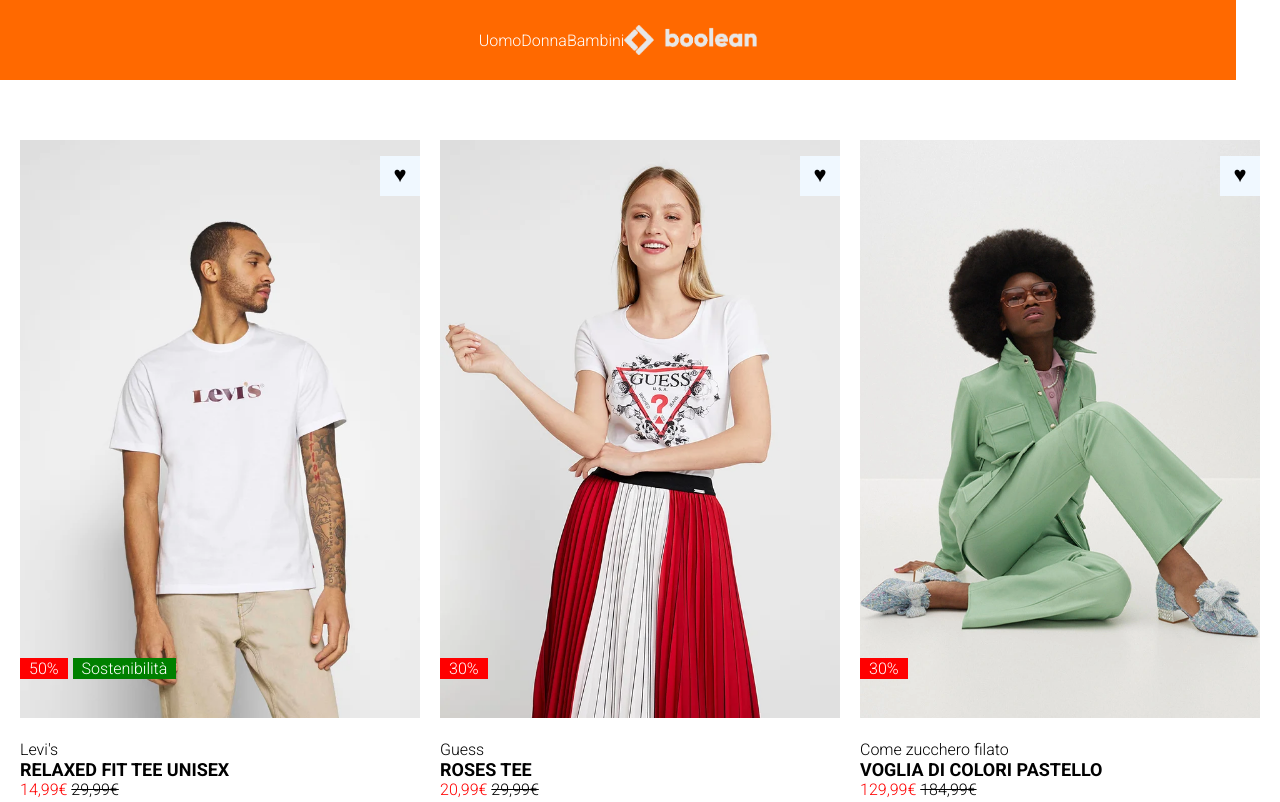
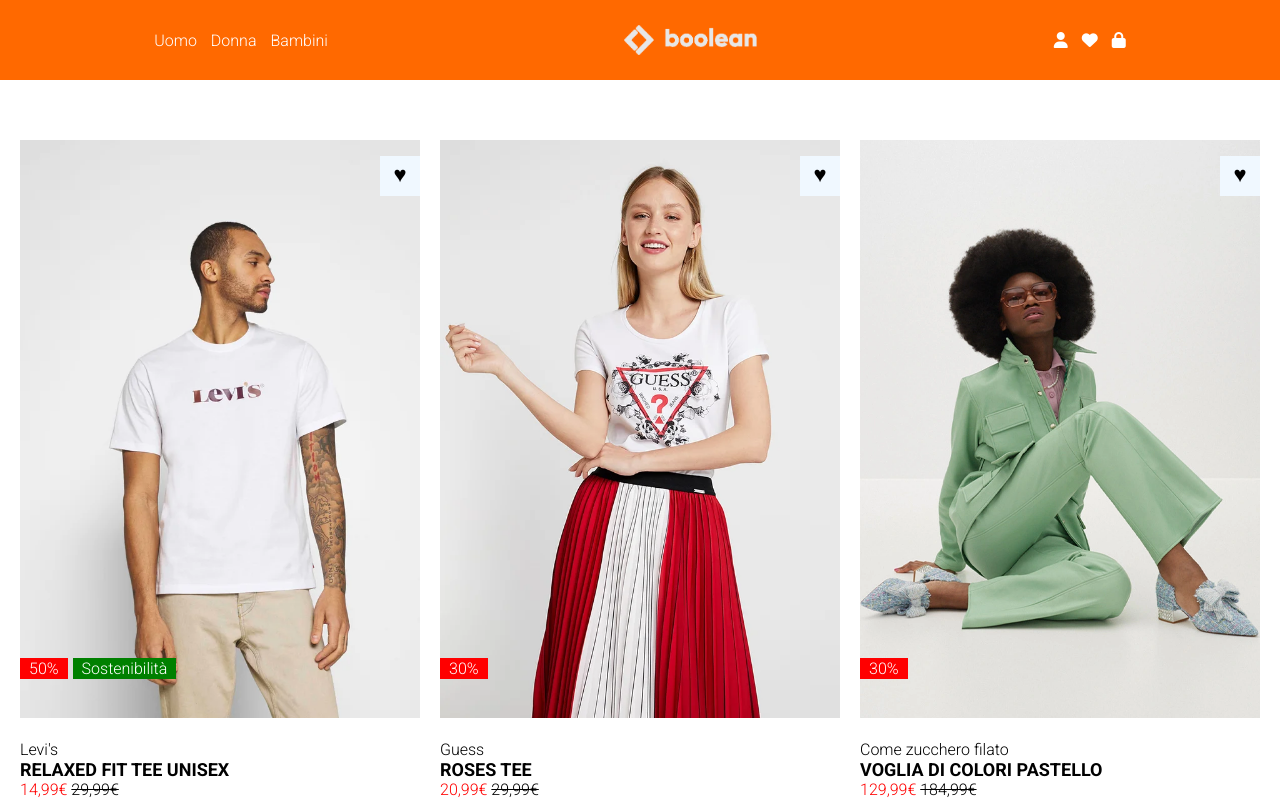
Before and after one commit to AlbertoMessineo/html-css-boolando, a plain HTML site: page index.html in a window 1280 px wide. Shown: the top 802 px of the page. Drawn offline with Linux system fonts and the light colour scheme; a web font is replaced by a local one.

Commit message:
feat: header fixed

```diff
--- a/css/styles.css
+++ b/css/styles.css
@@ -22,7 +22,7 @@
 .topbar{
     display: flex;
     flex-direction: row;
-    justify-content: center;
+    justify-content: space-around;
     align-items: center;
     background-color: #ff6900;
     width: 100%;
@@ -40,7 +40,14 @@
     display: flex;
     color: white;
     list-style: none;
+    padding: 0 5px;
 }
+
+li{
+    padding: 0 7px;
+
+}
+
 
 /* #endregion HEADER */
 
```
Also changed, not shown: index.html (+1 -1 lines).
